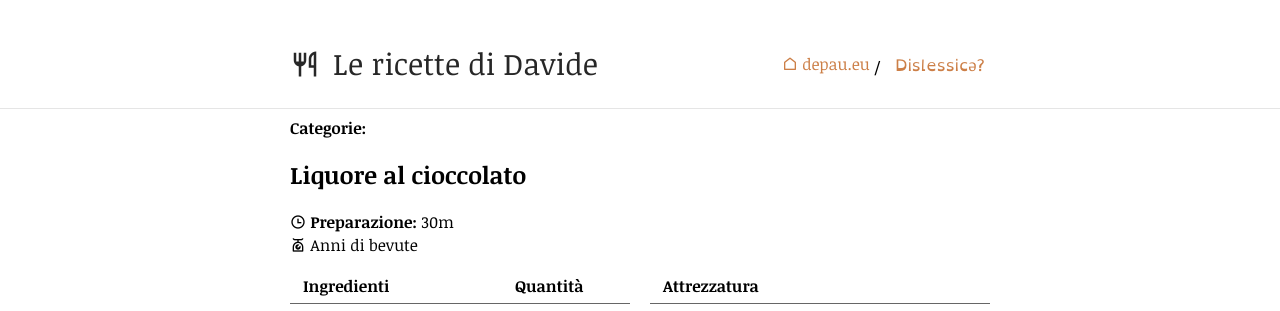
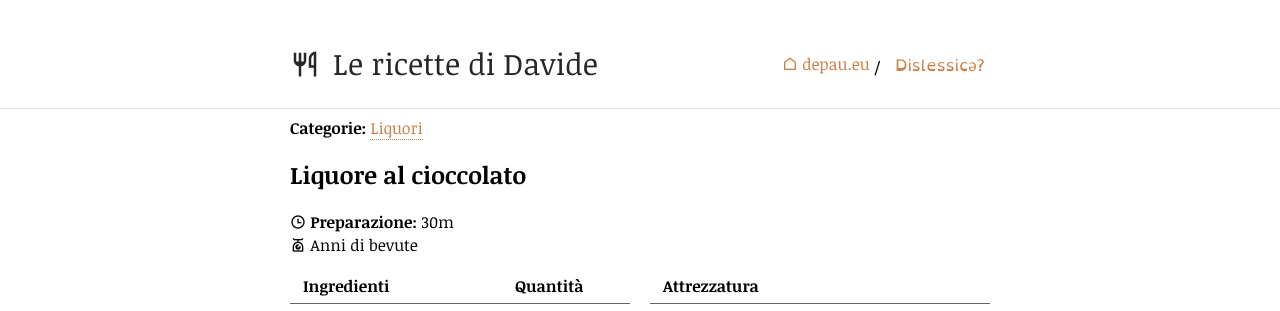
Before and after one commit to depau/ricette.depau.eu, a Jekyll site: the page built from _ricette/liquore-cioccolato.md, in a window 1280 px wide. Shown: the top 311 px of the page. Built offline with Jekyll 4.4.1, drawn with Linux system fonts in a browser that asks for light colours; comment, search, counter and statistics services are not loaded.

Commit message:
Fix liquori category

```diff
--- a/_ricette/liquore-cioccolato.md
+++ b/_ricette/liquore-cioccolato.md
@@ -2,7 +2,7 @@
 layout: recipe
 title: "Liquore al cioccolato"
 tags:
-  - liquore
+  - liquori
 eta:
   preparation: 30m
   cooking: null
```
